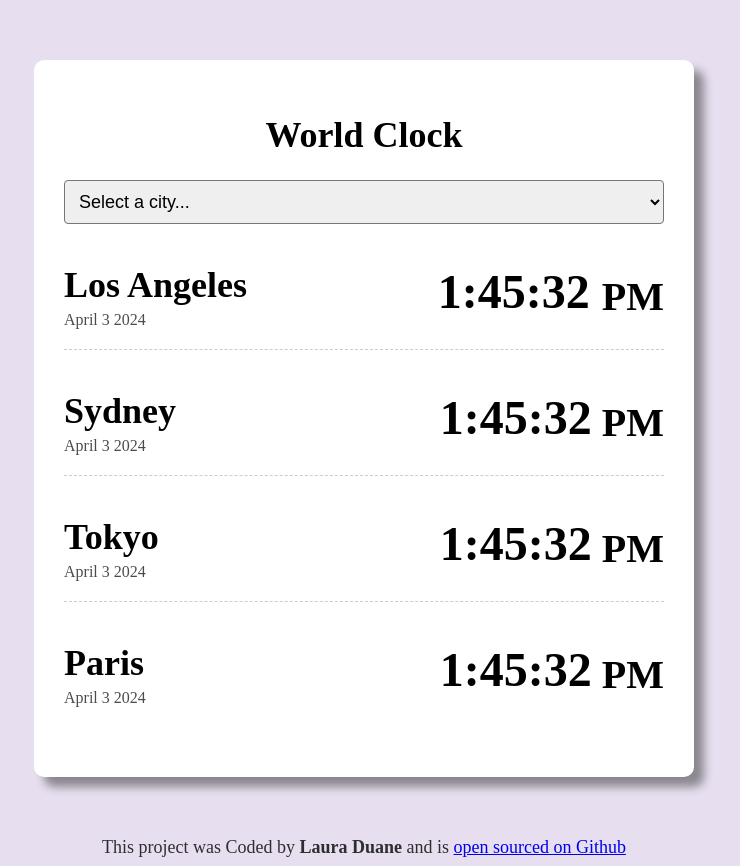
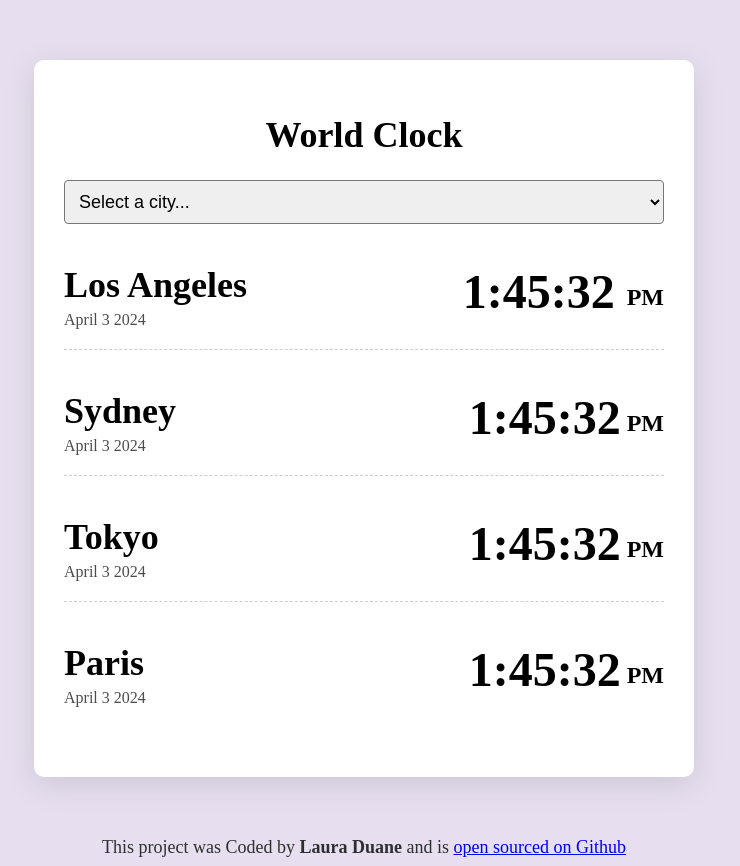
Before and after one commit to LauraDuane/World-Clock, a plain HTML site: page index.html in a window 1280 px wide. Shown: the whole page, without its empty margins (276-1016 px from the left). Drawn offline with nearby package versions, Linux system fonts and the light colour scheme.

Commit message:
updated the box-shadow

```diff
--- a/src/style.css
+++ b/src/style.css
@@ -8,7 +8,7 @@ body {
   max-width: 600px;
   margin: 60px auto;
   padding: 30px;
-  box-shadow: 10px 10px 10px rgba(0, 0, 0, 0.4);
+  box-shadow: rgba(100, 100, 111, 0.2) 0px 7px 29px 0px;
   border-radius: 10px;
 }
 .city {
@@ -33,7 +33,7 @@ h2 {
   font-weight: bold;
 }
 .time small {
-  font-size: 24x;
+  font-size: 24px;
   vertical-align: middle;
   line-height: 6px;
 }
```
